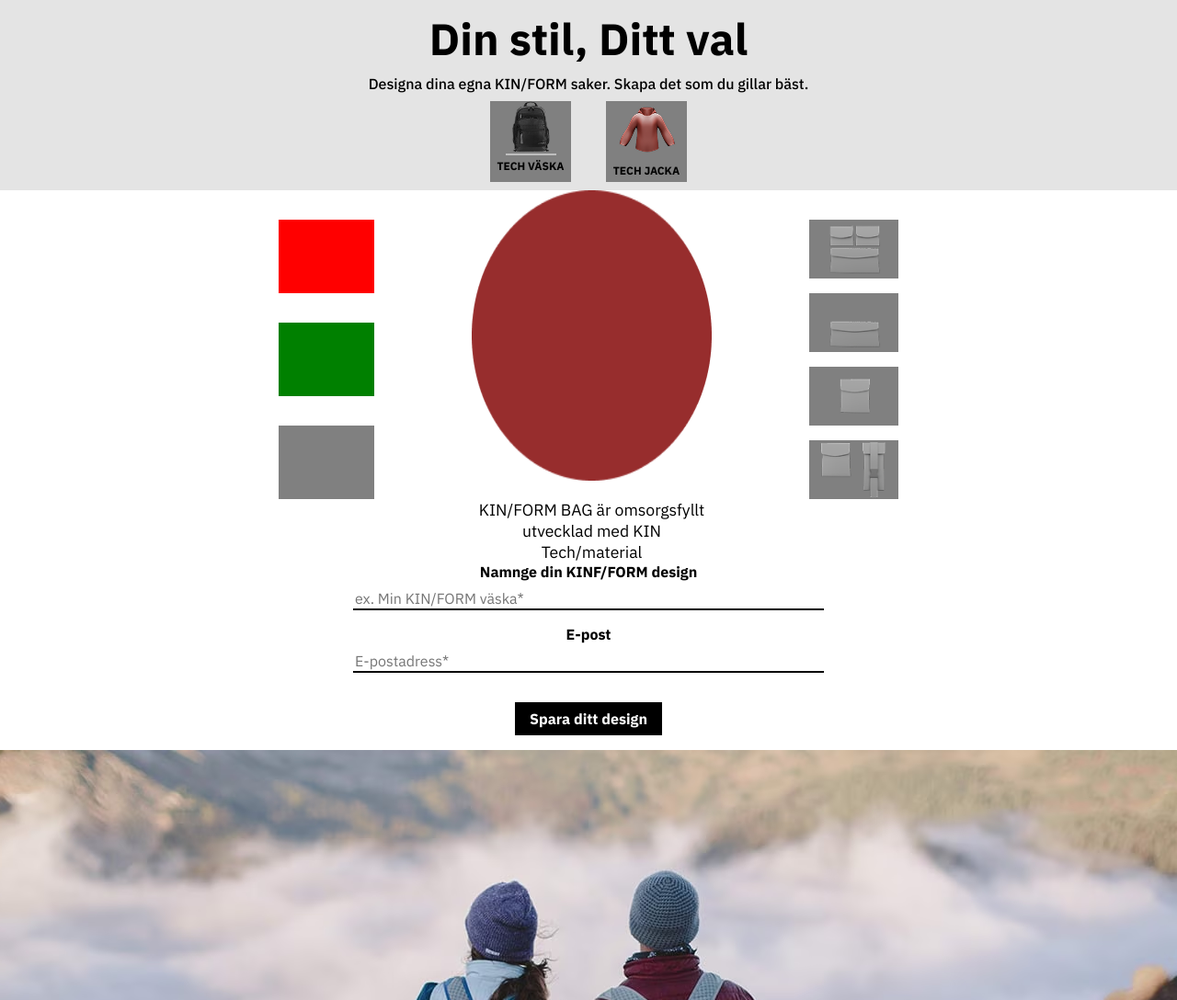
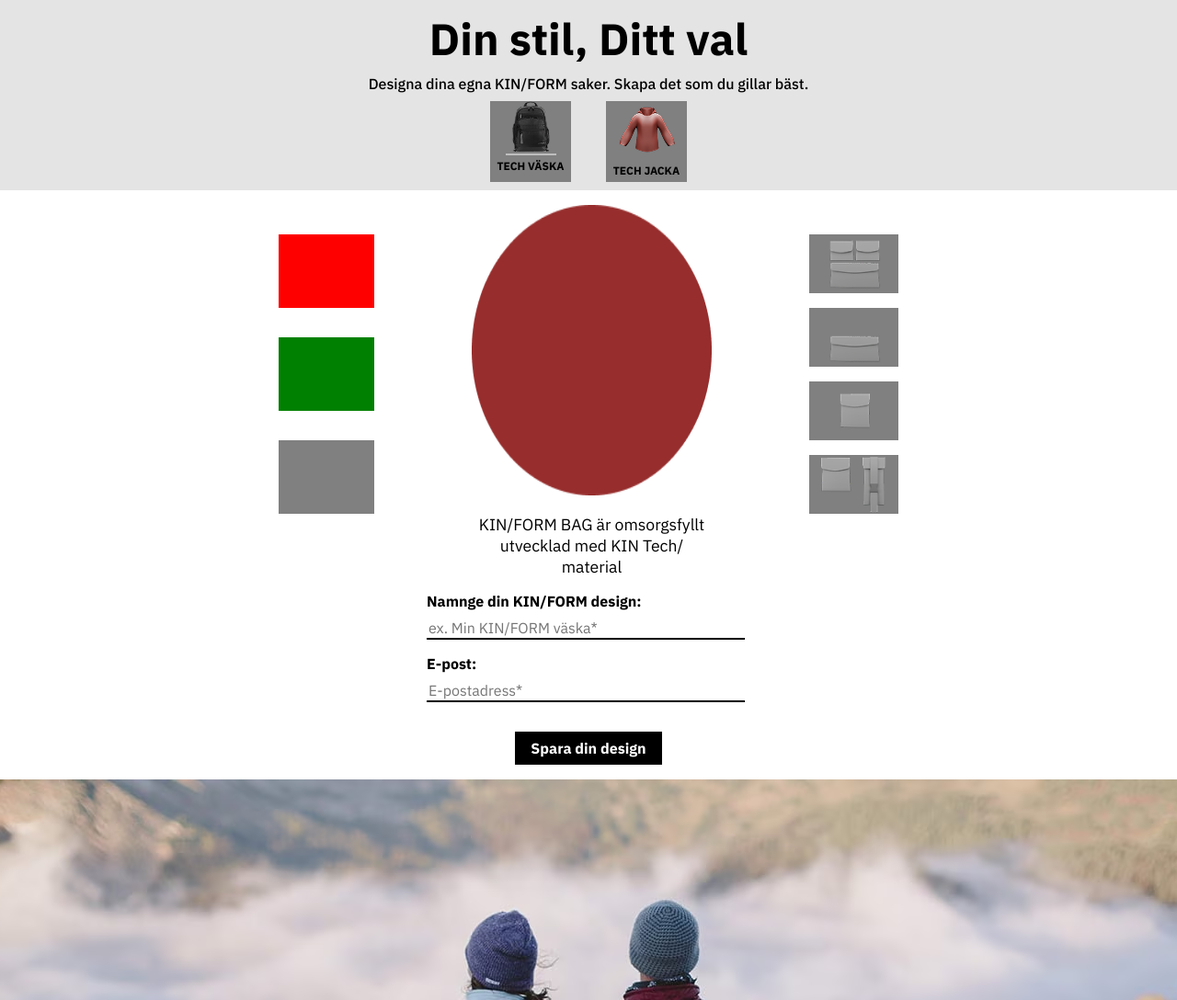
Before and after one commit to mariefarnstrom/Kinforma, a PHP site: page / in a window 1280 px wide. Shown: the part 2329-3417 px from the top of the page at 92% size. Run offline with PHP 8.4, Linux system fonts and the light colour scheme.

Commit message:
edited media queries

```diff
--- a/assets/media-queries.css
+++ b/assets/media-queries.css
@@ -155,16 +155,20 @@
     flex-direction: row-reverse;
 }
 .inputContainer{
-        display: flex;
+    display: flex;
     align-items: center;
     flex-direction: column;
     justify-content: center;
     width: 50%;
     padding: 7rem;
 }
+#emailForm {
+    display: flex;
+    justify-content: center;
+}
 .inputMessage b{
     display: flex;
-    justify-self: center;
+    margin-bottom: 0;
 }
 .inputMessage p{
     display: flex;
@@ -178,11 +182,9 @@
     width: 100%;
 }
 .customizeContainer{
-    align-items: center;
+    width: 30%;
 }
-.customizeContainer input{
-    width: 40%;
-}
+
 }
 @media  screen and (max-width: 720px){
  .desktopNavbar {
--- a/assets/style.css
+++ b/assets/style.css
@@ -233,6 +233,8 @@ h1 {
     display: flex;
     flex-wrap: wrap;
     justify-content: center;
+    margin-top: 1rem;
+    margin-bottom: 1rem;
 }
 
 #bagImage {
--- a/index.php
+++ b/index.php
@@ -70,7 +70,7 @@ require __DIR__ . '/header.php';
         <div id="config">
             <div class="variantHolder">
                 <img id="productVariant" src="assets/images/circle-red.png" /><br />
-                <p id="productInfo">KIN/FORM BAG är omsorgsfyllt utvecklad med KIN Tech/material</p>
+                <p id="productInfo">KIN/FORM BAG är omsorgsfyllt utvecklad med KIN Tech/ material</p>
             </div>
             <section class="pockets">
                 <div><img id="model1" class="modelButton" src="assets/images/switchable-item.png" data-model="rectangle"></div>
@@ -86,17 +86,19 @@ require __DIR__ . '/header.php';
         </div>
         </div>
     </article>
+    <article id="emailForm">
        <form class="customizeContainer" action="">
             <b>
-                Namnge din KINF/FORM design
+                Namnge din KIN/FORM design:
             </b>
             <input type="text" name="text" placeholder="ex. Min KIN/FORM väska*" id="">
             <b>
-                E-post
+                E-post:
             </b>
             <input type="email" name="email" placeholder="E-postadress*" id="">
-            <button class="Sparabutton"> Spara ditt design </button>
+            <button class="Sparabutton"> Spara din design </button>
           </form>
+    </article>
     <section class="fullScreenImage-marquee-container">
         <section class="fullScreenImage">
             <img class="backpackersImage" src="assets/images/hikers.png">
@@ -119,10 +121,10 @@ require __DIR__ . '/header.php';
     <div class="inputContainer">
         <div class="inputMessage">
         <b>
-            Gå aldrig miste en uppdatering
+            Gå aldrig miste om en uppdatering
         </b>
         <p>
-            Var först att utrycka dig själv och visa din unika stil med KIN/FORMA.
+            Var först att uttrycka dig själv och visa din unika stil med KIN/FORMA.
         </p>
         </div>
         <form class="Nyhetsform" action="index.php">
```
